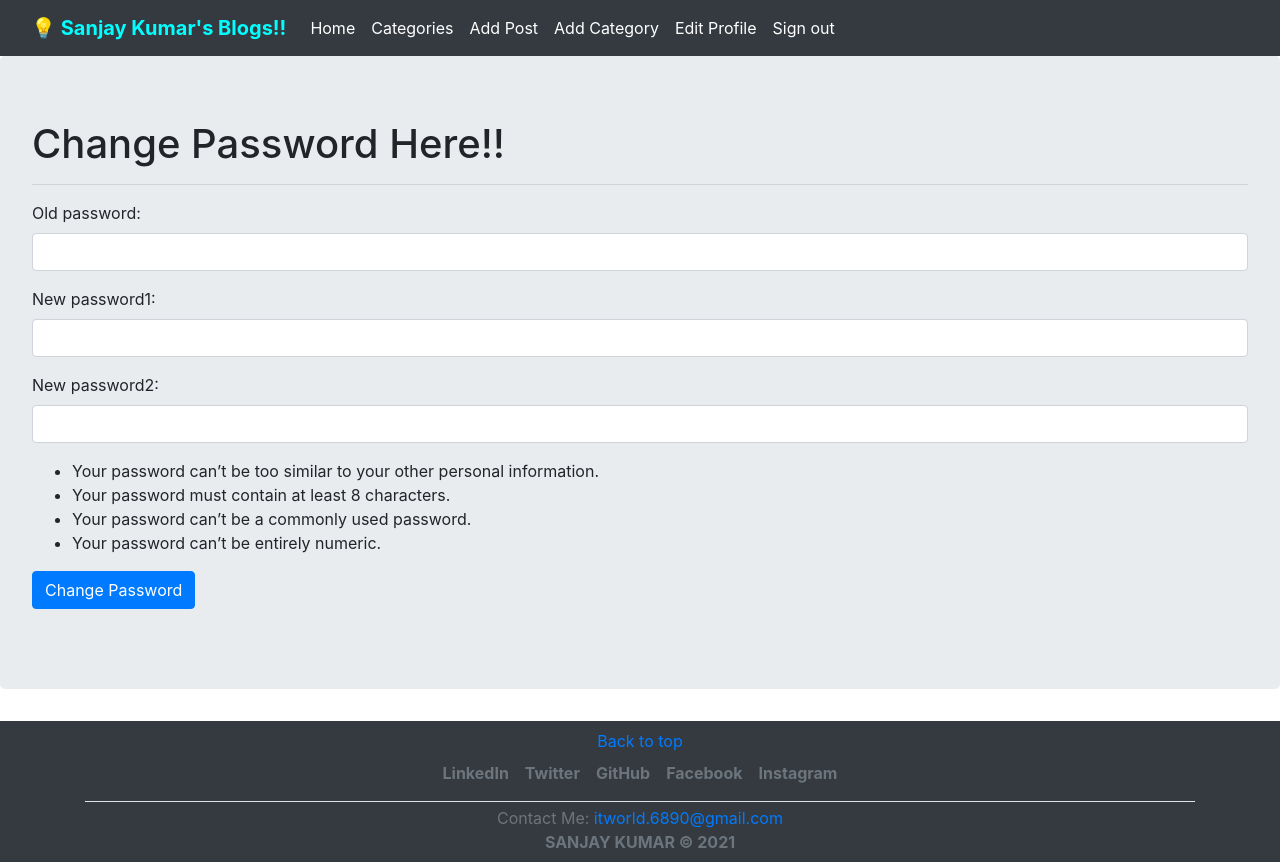
After one commit to sanju6890/SK-Blogs, a Django app: page /members/password/ in a window 1280 px wide. The commit adds this page. Run offline with Django 3.2, Linux system fonts and the light colour scheme; a user stored in the database is signed in; some libraries are stand-ins or nearby versions.

Commit message:
Added password change option & edit profile page
Signed-off-by: sanju6890 <sanjusaikap2001@gmail.com>

```diff
--- a/blog/forms.py
+++ b/blog/forms.py
@@ -11,25 +11,27 @@ for item in choices:
 class PostForm(forms.ModelForm):
     class Meta:
         model = Post
-        fields = ('title', 'title_tag', 'author', 'category', 'body')
+        fields = ('title', 'title_tag', 'author', 'category', 'body', 'snippet')
 
         widgets = {
-            'title': forms.TextInput(attrs={'class':'form-control','placeholder':'Give a short and meaningful title for the blog...'}),
+            'title': forms.TextInput(attrs={'class':'form-control','placeholder':'Write a short and meaningful title for the blog...'}),
             'title_tag': forms.TextInput(attrs={'class':'form-control','placeholder':'Give a tag for the blog...'}),
             'author': forms.TextInput(attrs={'class':'form-control','value':'','id':'user_id','type':'hidden'}),
             # 'author': forms.Select(attrs={'class':'form-control'}),
             'category': forms.Select(choices=choice_list, attrs={'class':'form-control'}),
-            'body': forms.Textarea(attrs={'class':'form-control','placeholder':'Start writing the blog here...'})
+            'body': forms.Textarea(attrs={'class':'form-control','placeholder':'Write the blog here...'}),
+            'snippet': forms.Textarea(attrs={'class':'form-control','placeholder':'Write a snippet for the blog here...'}),
         }
 
 class EditForm(forms.ModelForm):
     class Meta:
         model = Post
-        fields = ('title', 'title_tag', 'category', 'body')
+        fields = ('title', 'title_tag', 'category', 'body', 'snippet')
 
         widgets = {
-            'title': forms.TextInput(attrs={'class':'form-control','placeholder':'Give a short and meaningful title for the blog...'}),
+            'title': forms.TextInput(attrs={'class':'form-control','placeholder':'Write a short and meaningful title for the blog...'}),
             'title_tag': forms.TextInput(attrs={'class':'form-control','placeholder':'Give a tag for the blog...'}),
             'category': forms.Select(choices=choice_list, attrs={'class':'form-control'}),
-            'body': forms.Textarea(attrs={'class':'form-control','placeholder':'Start writing the blog here...'})
+            'body': forms.Textarea(attrs={'class':'form-control','placeholder':'Write the blog here...'}),
+            'snippet': forms.Textarea(attrs={'class':'form-control','placeholder':'Write a snippet for the blog here...'})
         }
--- a/blog/models.py
+++ b/blog/models.py
@@ -22,6 +22,7 @@ class Post(models.Model):
     category = models.CharField(max_length=255)
     # body = models.TextField()
     body = RichTextField(blank=True, null=True)
+    snippet = models.CharField(max_length=255)
     likes = models.ManyToManyField(User, related_name="blog_posts")
 
     def __str__(self):
--- a/blog/templates/article.html
+++ b/blog/templates/article.html
@@ -1,6 +1,6 @@
 {% extends 'base.html' %}
 {% block title %}
-    {{post.title_tag}}- {{post.title}}
+    {{post.title_tag}}
 {% endblock %}
 
 {% block content %}
--- a/blog/templates/base.html
+++ b/blog/templates/base.html
@@ -52,6 +52,9 @@
                   <a class="nav-link active" href="{% url 'add-category' %}">Add Category</a>
                 </li>
                 <li class="nav-item">
+                  <a class="nav-link active" href="{% url 'edit-profile' %}">Edit Profile</a>
+                </li>
+                <li class="nav-item">
                   <a class="nav-link active" href="{% url 'logout' %}">Sign out</a>
                 </li>
               {% else %}
--- a/blog/templates/home.html
+++ b/blog/templates/home.html
@@ -10,7 +10,9 @@
             <div class="card mb-2 box-shadow">
               <div class="card-body" style="text-align: left; background-color:blanchedalmond;">
                 <h5 class="card-text" style="text-align: center;"><a href="{% url 'article-view' post.pk %}">{{ post.title }}</a></h5>
-                <p>{{ post.body|slice:":151"|safe }}</p>
+                <!-- <p>{{ post.body|slice:":151"|safe }}</p> -->
+                {{ post.snippet }}
+                <br/>
                 <small class="card-text">By- {{ post.author.first_name }} {{ post.author.last_name }} - {{ post.post_date }} - <a href="{% url 'category' post.category|slugify %}"><strong>{{post.category}}</strong></a></small>
 
                 {% if user.is_authenticated %}
--- a/members/forms.py
+++ b/members/forms.py
@@ -1,4 +1,4 @@
-from django.contrib.auth.forms import UserCreationForm
+from django.contrib.auth.forms import UserCreationForm, UserChangeForm, PasswordChangeForm
 from django.contrib.auth.models import User
 from django import forms
 from django.forms import widgets
@@ -15,3 +15,19 @@ class SignUpForm(UserCreationForm):
         self.fields['username'].widget.attrs['class']="form-control"
         self.fields['password1'].widget.attrs['class']="form-control"
         self.fields['password2'].widget.attrs['class']="form-control"
+
+class EditProfileForm(UserChangeForm):
+    email = forms.EmailField(widget=forms.EmailInput(attrs={'class':'form-control'}))
+    username = forms.CharField(max_length=100, widget=forms.TextInput(attrs={'class':'form-control'}))
+    first_name = forms.CharField(max_length=100, widget=forms.TextInput(attrs={'class':'form-control'}))
+    last_name = forms.CharField(max_length=100, widget=forms.TextInput(attrs={'class':'form-control'}))
+    class Meta:
+        model = User
+        fields = ('username', 'first_name', 'last_name', 'email', 'password')
+
+class ChangePasswordForm(PasswordChangeForm):
+    old_password = forms.CharField(max_length=100, widget=forms.PasswordInput(attrs={'class':'form-control','type':'password'}))
+    new_password1 = forms.CharField(max_length=100, widget=forms.PasswordInput(attrs={'class':'form-control','type':'password'}))
+    new_password2 = forms.CharField(max_length=100, widget=forms.PasswordInput(attrs={'class':'form-control','type':'password'}))
+    class Meta:
+        fields = ('', 'old_password', 'new_password1', 'new_password2')
--- /dev/null
+++ b/members/templates/registration/change_password.html
@@ -0,0 +1,24 @@
+{% extends 'base.html' %}
+{% block title %}
+SK Blogs: Change Password Page
+{% endblock %}
+
+{% block content %}
+
+<div class="form-group">
+    <h1>Change Password Here!!</h1>
+    <hr/>
+    <form method="POST">
+    {% csrf_token %}
+    {{ form.as_p }}
+    <ul>
+        <li>Your password can’t be too similar to your other personal information.</li>
+        <li>Your password must contain at least 8 characters.</li>
+        <li>Your password can’t be a commonly used password.</li>
+        <li>Your password can’t be entirely numeric.</li>
+    </ul>
+
+    <button class="btn btn-primary">Change Password</button>
+</form>
+</div>
+{% endblock %}
--- a/members/templates/registration/register.html
+++ b/members/templates/registration/edit_profile.html
@@ -1,16 +1,16 @@
 {% extends 'base.html' %}
 {% block title %}
-SK Blogs: Registration Page
+SK Blogs: Edit Profile Page
 {% endblock %}
 
 {% block content %}
-<h1>Register yourself here...</h1>
+<h2>Update your profile here...</h2>
 <hr/>
 <div class="form-group">
     <form method="POST">
     {% csrf_token %}
     {{ form.as_p }}
-    <button class="btn btn-primary">Register</button>
+    <button class="btn btn-primary">Update Profile</button>
 </form>
 </div>
 {% endblock %}
--- a/members/urls.py
+++ b/members/urls.py
@@ -1,7 +1,12 @@
 from django.urls import path
-from .views import UserRegisterView
+from .views import UserRegisterView, UserEditView, ChangePasswordView
+# from django.contrib.auth import views as auth_views
+from . import views
 
 urlpatterns = [
     path('register/',UserRegisterView.as_view(), name="register"),
-
+    path('edit-profile/',UserEditView.as_view(), name="edit-profile"),
+    # path('password/',auth_views.PasswordChangeView.as_view(template_name='registration/change_password.html')),
+    path('password/',ChangePasswordView.as_view(template_name='registration/change_password.html'), name="change-password"),
+    path('password-changed/',views.password_changed, name="password-changed")
 ]
--- a/members/views.py
+++ b/members/views.py
@@ -1,11 +1,28 @@
 from django.shortcuts import render
 from django.views import generic
-from django.contrib.auth.forms import UserCreationForm
+from django.contrib.auth.forms import UserCreationForm, UserChangeForm
+from django.contrib.auth.views import PasswordChangeView
 from django.urls import reverse_lazy
-from .forms import SignUpForm
+from .forms import SignUpForm, EditProfileForm, ChangePasswordForm
+
+# Function based views
+def password_changed(request):
+    return render(request, 'registration/password_changed.html',{})
+
 
 # Create your views here.
 class UserRegisterView(generic.CreateView):
     form_class = SignUpForm
     template_name = 'registration/register.html'
     success_url = reverse_lazy('login')
+
+class UserEditView(generic.UpdateView):
+    form_class = EditProfileForm
+    template_name = 'registration/edit_profile.html'
+    success_url = reverse_lazy('home')
+    def get_object(self):
+        return self.request.user
+
+class ChangePasswordView(PasswordChangeView):
+    form_class = ChangePasswordForm
+    success_url = reverse_lazy('password-changed')
```
Also changed, not shown: members/templates/registration/password_changed.html (added, +11 -0 lines), blog/migrations/0009_post_snippet.py (added), db.sqlite3.
